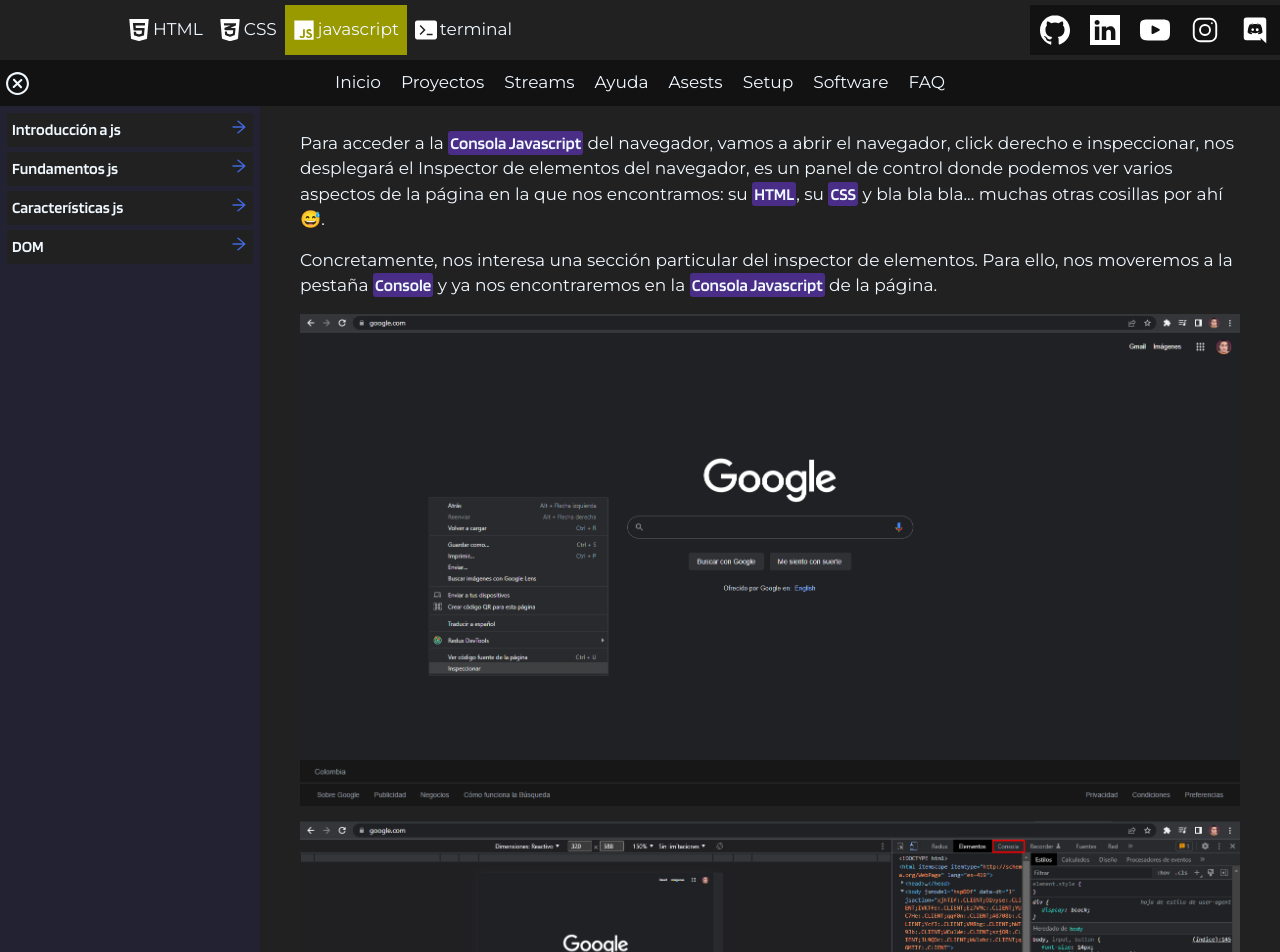
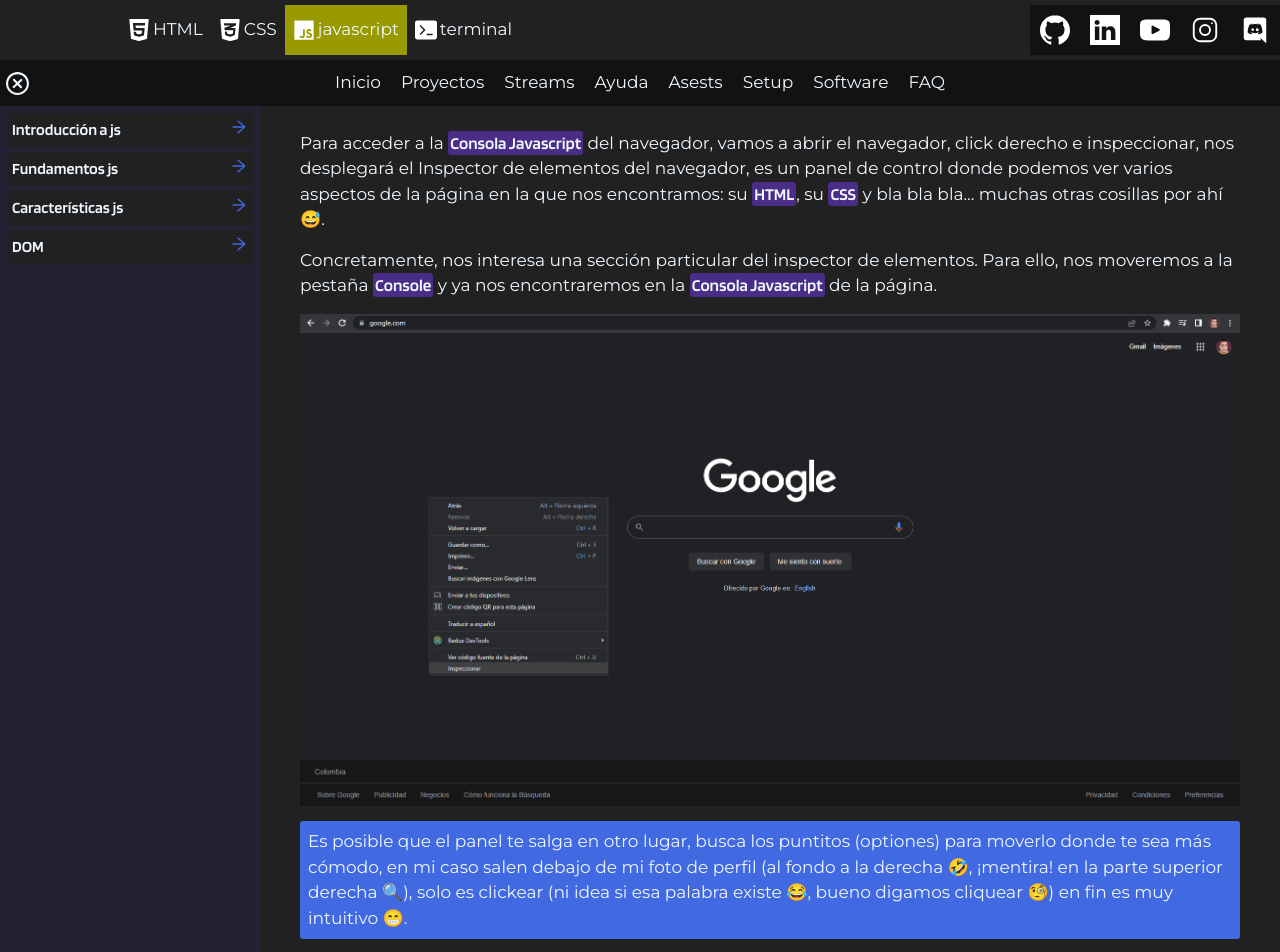
Before and after one commit to edarcode/edarcode, a React (Vite) app: page /javascript/consola in a window 1280 px wide. Shown: the top 952 px of the page. Built offline with nearby package versions, Linux system fonts and the light colour scheme.

Commit message:
refactor(src/components/container/ConsoleJs/ConsoleJs.jsx)

```diff
--- a/src/components/container/ConsoleJs/ConsoleJs.jsx
+++ b/src/components/container/ConsoleJs/ConsoleJs.jsx
@@ -23,6 +23,13 @@ export default function ConsoleJs() {
 					src="/console/inspect.png"
 					alt="inspeccionar"
 				/>
+				<p className={css.article__quote}>
+					Es posible que el panel te salga en otro lugar, busca los puntitos
+					(optiones) para moverlo donde te sea más cómodo, en mi caso salen
+					debajo de mi foto de perfil (al fondo a la derecha 🤣, ¡mentira! en la
+					parte superior derecha 🔍), solo es clickear (ni idea si esa palabra
+					existe 😂, bueno digamos cliquear 🧐) en fin es muy intuitivo 😁.
+				</p>
 				<img
 					className={css.article__img}
 					src="/console/console.png"
```
